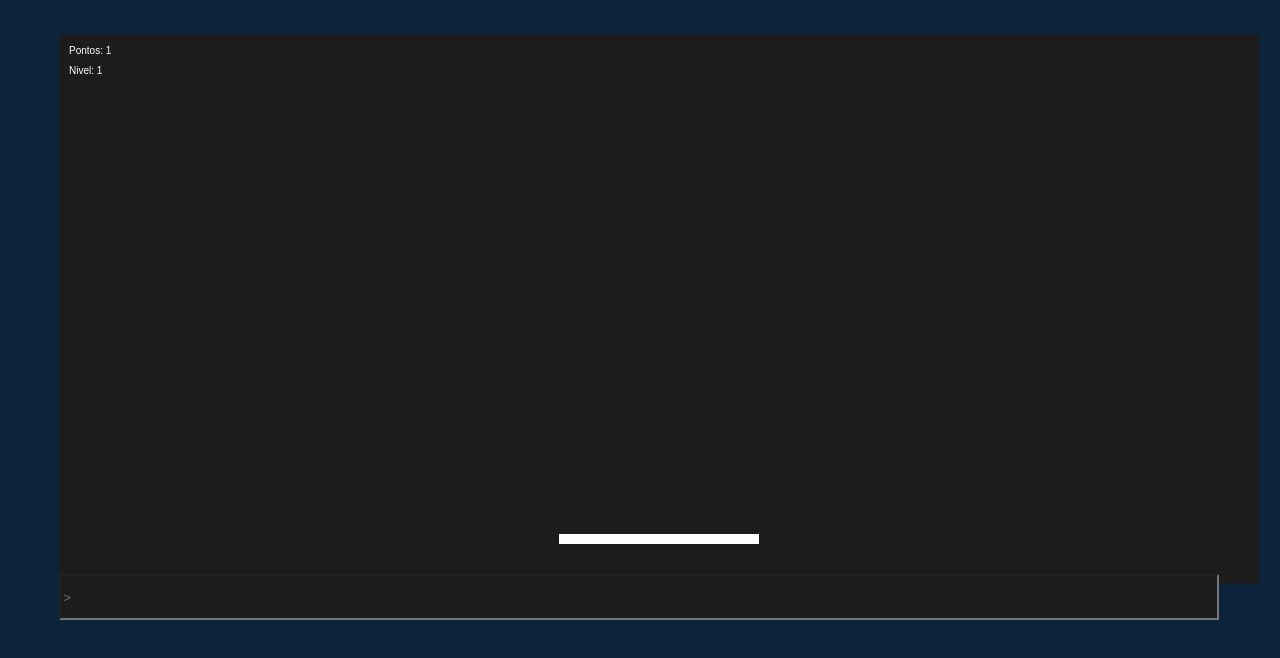
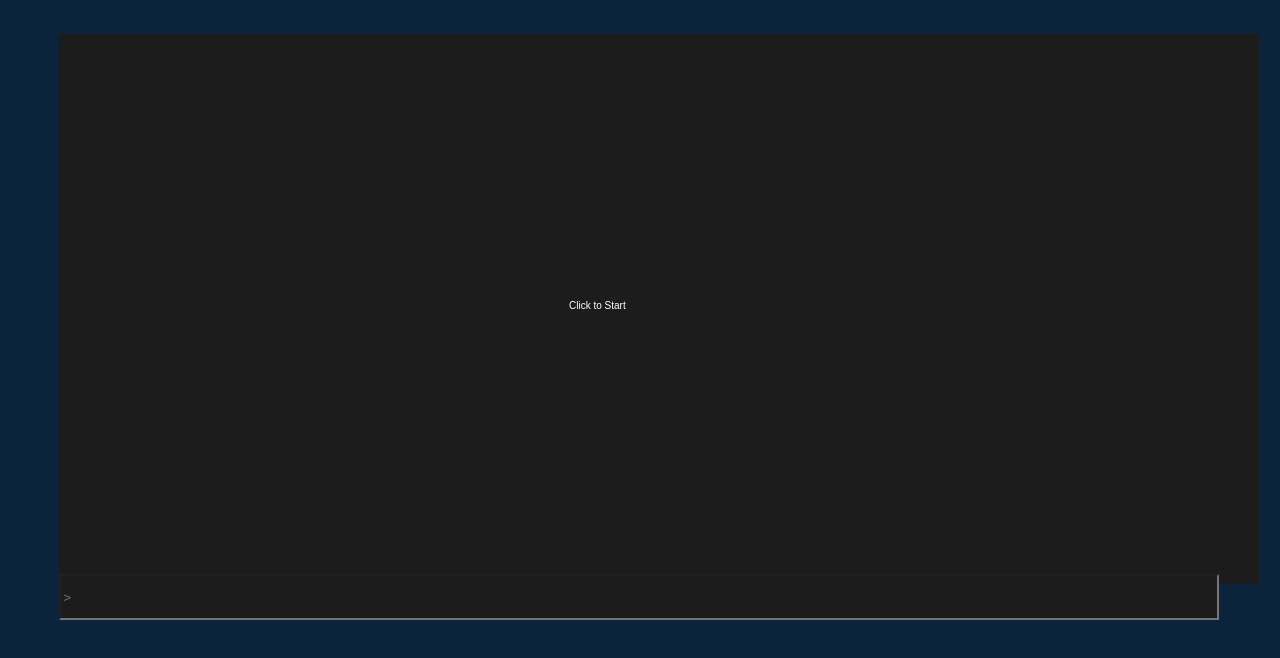
Before and after one commit to wesleyjp/Java-Script, a plain HTML site: page Canvas/Ping/Ping.html in a window 1280 px wide. Drawn offline with Linux system fonts and the light colour scheme.

Commit message:
Project Ping addeded start

```diff
--- a/Canvas/Ping/Ping.html
+++ b/Canvas/Ping/Ping.html
@@ -27,7 +27,7 @@
 		}
 	</style>
 </head>
-<body onload="loop()">
+<body>
 	</div id="content">
 		<canvas></canvas>
 		<br><br><br>
--- a/Canvas/Ping/script/script.js
+++ b/Canvas/Ping/script/script.js
@@ -16,6 +16,8 @@ character.gravity = false;
 character.vx = 30; //Variavel Temporaria!
 character.vy = 30; //Variavel Temporaria!
 data.push(character);
+
+saida("Click to Start", canvas.width / 2 - 90, canvas.height / 2, "60px ArialBlack", "blue");
 
 window.addEventListener("keydown", function(){
 	if (!paused) {
@@ -38,6 +40,9 @@ canvas.addEventListener("mousemove", function(e){
 		character.y = e.offsetY - (character.height / 2);
 	}
 });
+
+
+canvas.addEventListener('click', loop);
 
 // Main Functions
 
```
